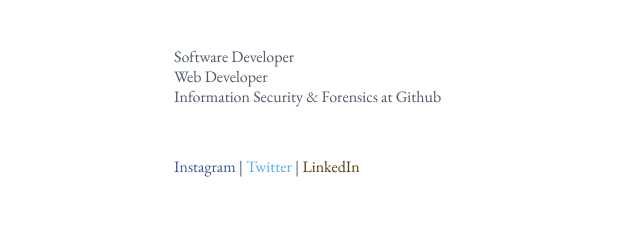
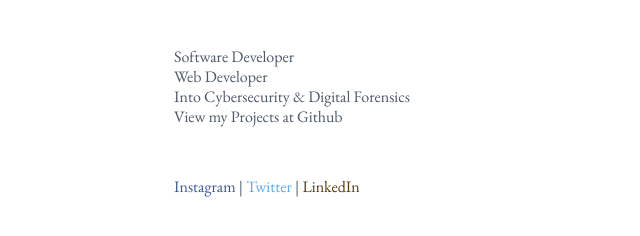
Before and after one commit to daniel-caleb/iamdanielcaleb, a plain HTML site: page index.html in a window 1280 px wide. Shown: the part 296-532 px from the top of the page, without its empty margins (91-731 px from the left). Drawn offline with nearby package versions, Linux system fonts and the light colour scheme.

Commit message:
Update 1.2

```diff
--- a/index.html
+++ b/index.html
@@ -52,7 +52,9 @@
             <br/>
             Web Developer <a target="_blank" class="text-secondary" href="#"></a>
             <br/>
-            Information Security &amp; Forensics at <a target="_blank" class="text-secondary" href="https://github.com/daniel-caleb/">Github</a>
+            Into Cybersecurity &amp; Digital Forensics
+            <br/>
+            View my Projects at <a target="_blank" class="text-secondary" href="https://github.com/daniel-caleb/">Github</a>
         </p>
     </section>
 
```
